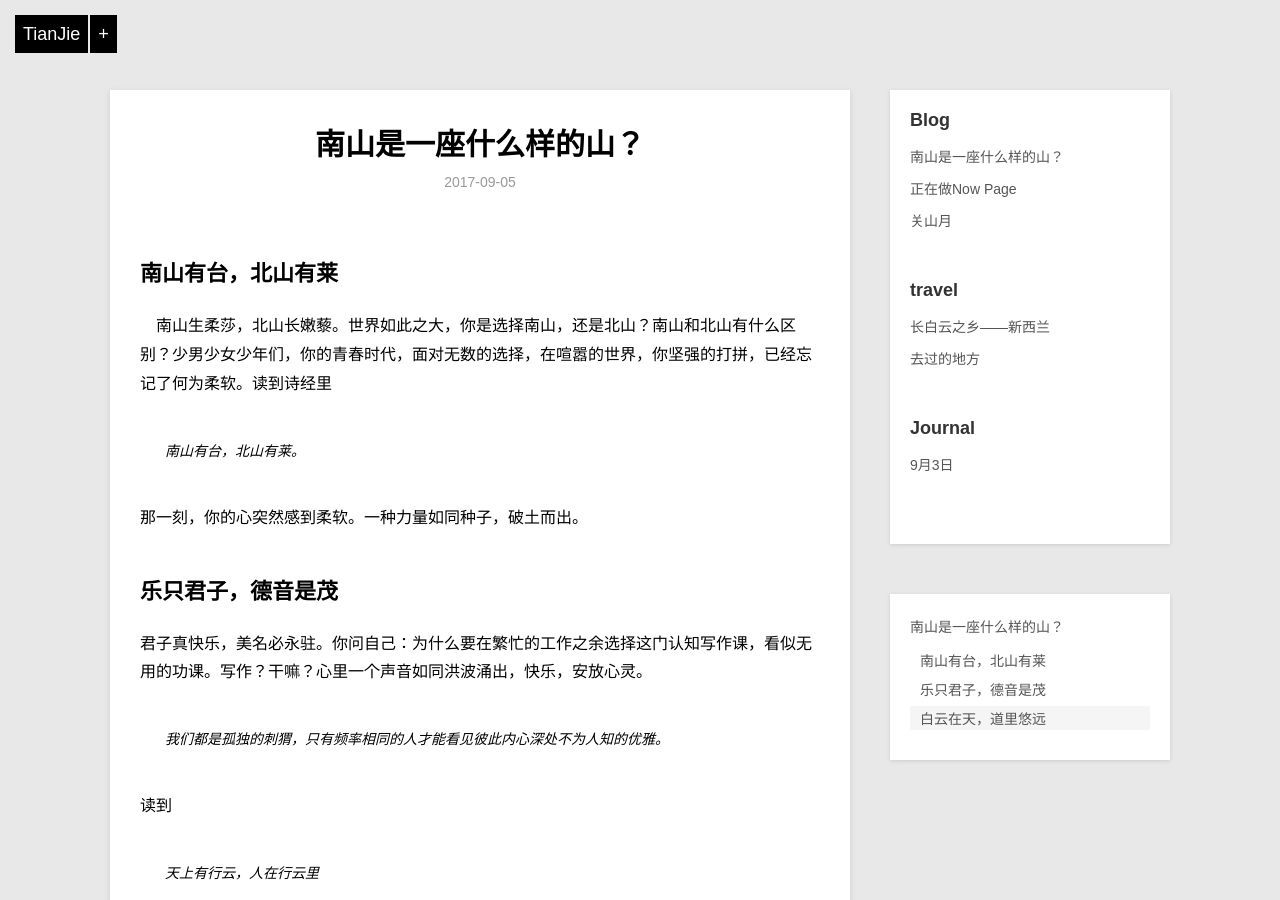
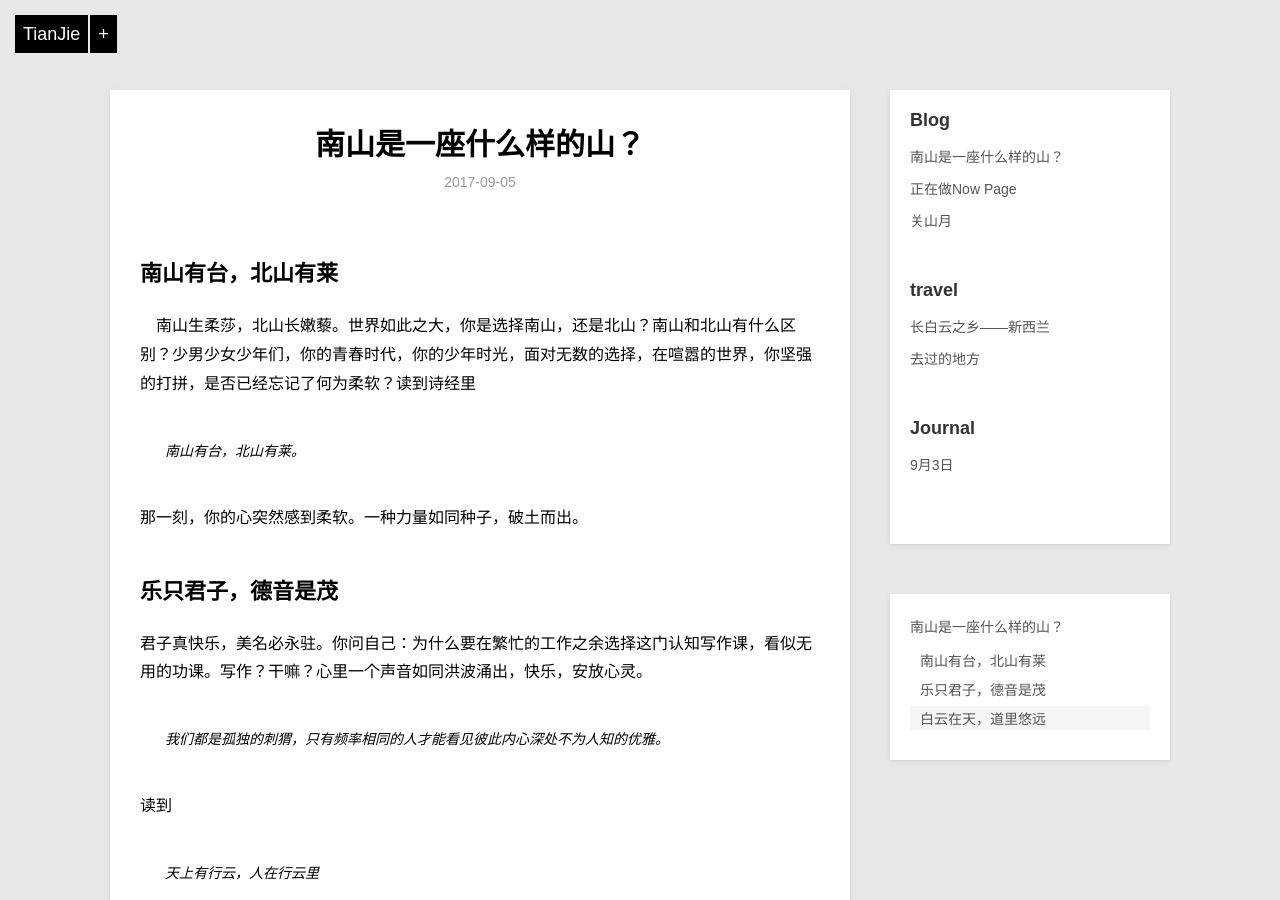
Before and after one commit to violettianjie/violettianjie.github.io, a Jekyll site: the page built from _posts/blog/2017-09-05-ConWriting.md, in a window 1280 px wide and 900 px high. Built offline with Jekyll 4.4.1, drawn with Linux system fonts in a browser that asks for light colours.

Commit message:
Update 2017-09-05-ConWriting.md

```diff
--- a/_posts/blog/2017-09-05-ConWriting.md
+++ b/_posts/blog/2017-09-05-ConWriting.md
@@ -8,7 +8,7 @@ category: blog
 
 ## 南山有台，北山有莱
 
-　南山生柔莎，北山长嫩藜。世界如此之大，你是选择南山，还是北山？南山和北山有什么区别？少男少女少年们，你的青春时代，面对无数的选择，在喧嚣的世界，你坚强的打拼，已经忘记了何为柔软。读到诗经里
+　南山生柔莎，北山长嫩藜。世界如此之大，你是选择南山，还是北山？南山和北山有什么区别？少男少女少年们，你的青春时代，你的少年时光，面对无数的选择，在喧嚣的世界，你坚强的打拼，是否已经忘记了何为柔软？读到诗经里
 
 > 南山有台，北山有莱。
 
```
